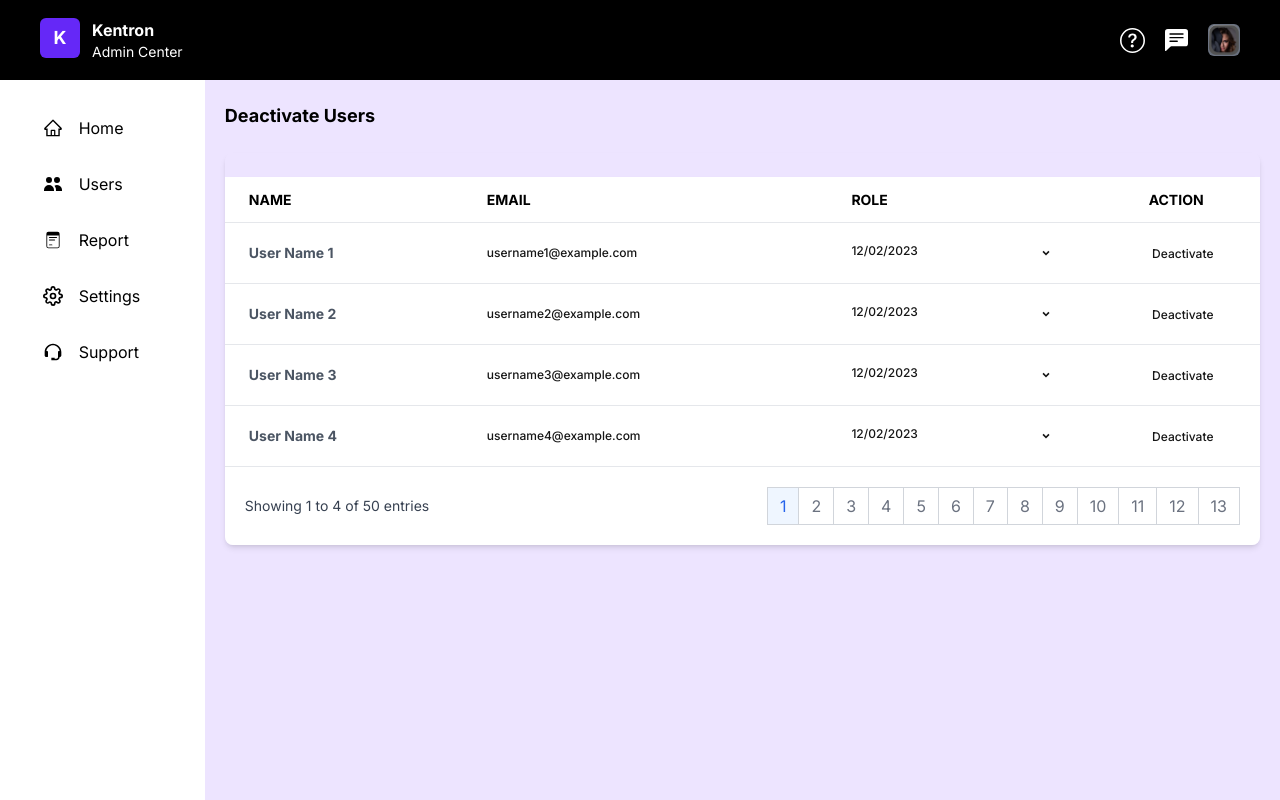
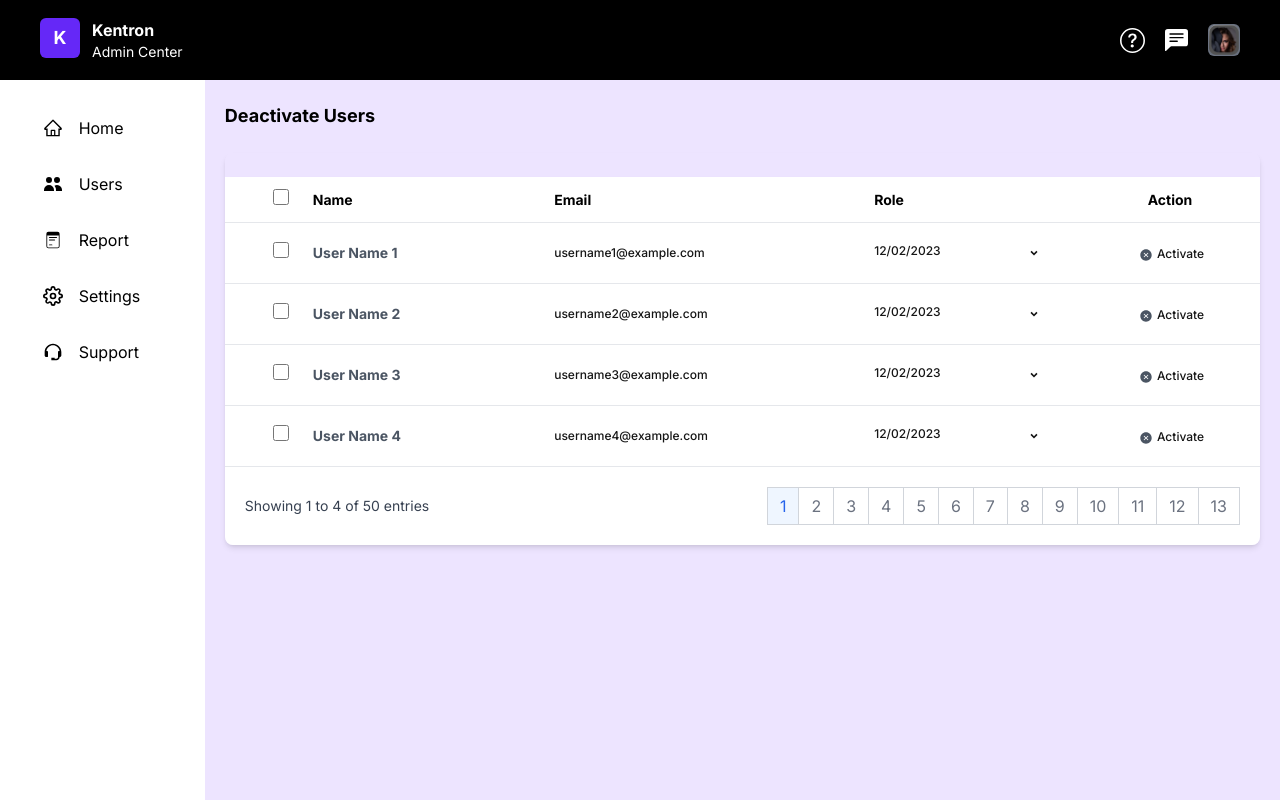
Before and after one commit to CraftonAI/Kentron_Client, a Next.js app: page /admindeactivate in a window 1280 px wide. Built offline with nearby package versions, Linux system fonts and the light colour scheme.

Commit message:
changes as per doc

```diff
--- a/src/app/Admin/home.tsx
+++ b/src/app/Admin/home.tsx
@@ -49,7 +49,7 @@ const HomeMain = () => {
                     size={15}
                     style={{ display: "flex", marginRight: "2px" }}
                   />
-                  Total processes data
+                  Total processes data<span className='flex text-xs text-[#1616164D] mx-1 h-full items-end'>(All time)</span>
                 </div>
               </span>
               <span className="flex flex-col bg-white h-16 w-[14vw] border justify-center rounded-lg">
--- a/src/app/adminactive/page.tsx
+++ b/src/app/adminactive/page.tsx
@@ -33,6 +33,7 @@ const ActiveUsers = () => {
   const indexOfLastItem = currentPage * itemsPerPage;
   const indexOfFirstItem = indexOfLastItem - itemsPerPage;
   const currentItems = data.slice(indexOfFirstItem, indexOfLastItem);
+  const [selectAll, setSelectAll] = useState(false); // Added state for "Select All" checkbox
 
   // Change page
   const paginate = (pageNumber: number) => setCurrentPage(pageNumber);
@@ -40,6 +41,10 @@ const ActiveUsers = () => {
   // Replace 50 with your total number of users
   const pageCount = Math.ceil(data.length / itemsPerPage);
 
+  const handleSelectAllChange = () => {
+    setSelectAll(!selectAll);
+  };
+  const isAllChecked = currentItems.every((user) => selectAll);
   return (
     <div className="flex text-black flex-col bg-[#ede4ff] h-[100vh] overflow-y-scroll justify-between w-full">
       <div className="flex h-20 bg-black text-white">
@@ -56,7 +61,7 @@ const ActiveUsers = () => {
               onClick={openPopup}
               className="flex bg-[#6528F7] h-11 rounded-lg items-center text-sm justify-center text-white font-bold w-[9vw]"
             >
-            <MdPersonAddAlt size={22} className="mx-1" />  Add User
+              <MdPersonAddAlt size={22} className="mx-1" /> Add User
             </button>
           </div>
           {isPopupVisible && <UserPopup onClose={closePopup} />}
@@ -72,7 +77,17 @@ const ActiveUsers = () => {
                         <table className="min-w-max bg-white w-full h-full table-auto">
                           <thead>
                             <tr className="border-b uppercase py-4 text-sm font-bold leading-normal">
-                              <th className="py-3 px-6 text-left">Name</th>
+                              <th className="py-3 px-6 text-left">
+                                <input
+                                  id="selectAllCheckbox"
+                                  type="checkbox"
+                                  value=""
+                                  checked={isAllChecked}
+                                  onChange={handleSelectAllChange}
+                                  className="w-4 h-4 mx-6 text-blue-600 bg-[#6528F7] border-[#6528F7] rounded focus:ring-blue-500 dark:focus:ring-blue-600 dark:ring-offset-[#6528F7] focus:ring-2 dark:bg-[#6528F7] dark:border-[#6528F7]"
+                                />
+                                Name
+                              </th>
                               <th className="py-3 px-6 text-left">Email</th>
                               <th className="py-3 px-6 flex mx-3 text-center">
                                 Role
@@ -88,6 +103,14 @@ const ActiveUsers = () => {
                                 <td className="py-3 px-6 text-left whitespace-nowrap">
                                   <div className="flex items-center">
                                     <span className="font-bold">
+                                      <input
+                                        id={`checkbox-${index}`}
+                                        type="checkbox"
+                                        value=""
+                                        checked={selectAll}
+                                        onChange={() => {}}
+                                        className="w-4 h-4 mx-6 text-blue-600 bg-[#6528F7] border-[#6528F7] rounded focus:ring-blue-500 dark:focus:ring-blue-600 dark:ring-offset-[#6528F7] focus:ring-2 dark:bg-[#6528F7] dark:border-[#6528F7]"
+                                      />{" "}
                                       {user.name}
                                     </span>
                                   </div>
@@ -105,9 +128,8 @@ const ActiveUsers = () => {
                                 </td>
                                 <td className="py-3 px-6 text-center">
                                   <div className="flex h-full items-center item-center justify-center mr-8">
-                                  <IoCloseCircleSharp className="flex mt-1 mx-1"/>
+                                    <IoCloseCircleSharp className="flex mt-1 mx-1" />
                                     <div className="w-4 transform hover:scale-110">
-
                                       {/* Icon or button for action */}
                                       <button className="text-[#161616] h-full items-center font-medium text-xs">
                                         Deactivate
--- a/src/app/admindeactivate/page.tsx
+++ b/src/app/admindeactivate/page.tsx
@@ -3,6 +3,8 @@ import Header from "../Admin/header";
 import SideBar from "../Admin/sidebar";
 import { RiArrowDropDownLine } from "react-icons/ri";
 import React, { useState } from "react";
+import { MdChevronRight, MdKeyboardArrowLeft } from "react-icons/md";
+import { IoCloseCircleSharp } from "react-icons/io5";
 
 const DeactiveUser = () => {
   const data = new Array(50).fill(null).map((_, index) => ({
@@ -18,12 +20,19 @@ const DeactiveUser = () => {
   const indexOfLastItem = currentPage * itemsPerPage;
   const indexOfFirstItem = indexOfLastItem - itemsPerPage;
   const currentItems = data.slice(indexOfFirstItem, indexOfLastItem);
+  const [selectAll, setSelectAll] = useState(false); // Added state for "Select All" checkbox
 
   // Change page
   const paginate = (pageNumber: number) => setCurrentPage(pageNumber);
 
   // Replace 50 with your total number of users
   const pageCount = Math.ceil(data.length / itemsPerPage);
+
+  const handleSelectAllChange = () => {
+    setSelectAll(!selectAll);
+  };
+
+  const isAllChecked = currentItems.every((user) => selectAll);
   return (
     <div className="flex text-black flex-col bg-[#ede4ff] h-[100vh] overflow-y-scroll justify-between w-full">
       <div className="flex h-20 bg-black text-white">
@@ -43,11 +52,21 @@ const DeactiveUser = () => {
                 <div className="overflow-x-auto shadow-md sm:rounded-lg">
                   <div className="inline-block w-full align-middle">
                     <div className="overflow-hidden w-full">
-                    <div className="bg-white shadow-md h-full rounded my-6">
+                      <div className="bg-white shadow-md h-full rounded my-6">
                         <table className="min-w-max bg-white w-full h-full table-auto">
                           <thead>
-                            <tr className="border-b uppercase py-4 text-sm font-bold leading-normal">
-                              <th className="py-3 px-6 text-left">Name</th>
+                            <tr className="border-b py-4 text-sm font-bold leading-normal">
+                              <th className="py-3 px-6 text-left">
+                                <input
+                                  id="selectAllCheckbox"
+                                  type="checkbox"
+                                  value=""
+                                  checked={isAllChecked}
+                                  onChange={handleSelectAllChange}
+                                  className="w-4 h-4 mx-6 text-blue-600 bg-[#6528F7] border-[#6528F7] rounded focus:ring-blue-500 dark:focus:ring-blue-600 dark:ring-offset-[#6528F7] focus:ring-2 dark:bg-[#6528F7] dark:border-[#6528F7]"
+                                />
+                                Name
+                              </th>
                               <th className="py-3 px-6 text-left">Email</th>
                               <th className="py-3 px-6 flex mx-3 text-center">
                                 Role
@@ -63,6 +82,14 @@ const DeactiveUser = () => {
                                 <td className="py-3 px-6 text-left whitespace-nowrap">
                                   <div className="flex items-center">
                                     <span className="font-bold">
+                                      <input
+                                        id={`checkbox-${index}`}
+                                        type="checkbox"
+                                        value=""
+                                        checked={selectAll}
+                                        onChange={() => {}}
+                                        className="w-4 h-4 mx-6 text-blue-600 bg-[#6528F7] border-[#6528F7] rounded focus:ring-blue-500 dark:focus:ring-blue-600 dark:ring-offset-[#6528F7] focus:ring-2 dark:bg-[#6528F7] dark:border-[#6528F7]"
+                                      />
                                       {user.name}
                                     </span>
                                   </div>
@@ -79,11 +106,12 @@ const DeactiveUser = () => {
                                   </span>
                                 </td>
                                 <td className="py-3 px-6 text-center">
-                                  <div className="flex item-center justify-center mr-8">
+                                  <div className="flex h-full items-center item-center justify-center mr-8">
+                                    <IoCloseCircleSharp className="flex mt-1 mx-1" />
                                     <div className="w-4 transform hover:scale-110">
                                       {/* Icon or button for action */}
-                                      <button className="text-[#161616] font-medium text-xs">
-                                        Deactivate
+                                      <button className="text-[#161616] h-full items-center font-medium text-xs">
+                                        Activate
                                       </button>
                                     </div>
                                   </div>
--- a/src/app/adminguest/page.tsx
+++ b/src/app/adminguest/page.tsx
@@ -4,6 +4,7 @@ import { BsPersonFillAdd } from "react-icons/bs";
 import SideBar from "../Admin/sidebar";
 import { RiArrowDropDownLine } from "react-icons/ri";
 import React, { useState } from "react";
+import { IoCloseCircleSharp } from "react-icons/io5";
 
 const ActiveGuest = () => {
   const data = new Array(50).fill(null).map((_, index) => ({
@@ -19,12 +20,28 @@ const ActiveGuest = () => {
   const indexOfLastItem = currentPage * itemsPerPage;
   const indexOfFirstItem = indexOfLastItem - itemsPerPage;
   const currentItems = data.slice(indexOfFirstItem, indexOfLastItem);
+  const [selectAll, setSelectAll] = useState(false); // Added state for "Select All" checkbox
+  const [selectedItems, setSelectedItems] = useState(
+    Array(data.length).fill(false)
+  );
 
   // Change page
   const paginate = (pageNumber: number) => setCurrentPage(pageNumber);
 
   // Replace 50 with your total number of users
   const pageCount = Math.ceil(data.length / itemsPerPage);
+
+  const handleSelectAllChange = () => {
+    setSelectAll(!selectAll);
+  };
+  const handleSelectItemChange = (index: number) => {
+    const newSelectedItems = [...selectedItems];
+    newSelectedItems[index] = !newSelectedItems[index];
+    setSelectedItems(newSelectedItems);
+  };
+
+  const isAllChecked = currentItems.every((user) => selectAll);
+
   return (
     <div className="flex text-black flex-col bg-[#ede4ff] overflow-y-scroll h-[100vh] justify-between w-full">
       <div className="flex h-20 bg-black text-white">
@@ -47,8 +64,18 @@ const ActiveGuest = () => {
                       <div className="bg-white shadow-md h-full rounded my-6">
                         <table className="min-w-max bg-white w-full h-full table-auto">
                           <thead>
-                            <tr className="border-b uppercase py-4 text-sm font-bold leading-normal">
-                              <th className="py-3 px-6 text-left">Name</th>
+                            <tr className="border-b py-4 text-sm font-bold leading-normal">
+                              <th className="py-3 px-6 text-left">
+                                <input
+                                  id="selectAllCheckbox"
+                                  type="checkbox"
+                                  value=""
+                                  checked={isAllChecked}
+                                  onChange={handleSelectAllChange}
+                                  className="w-4 h-4 mx-6 text-blue-600 bg-[#6528F7] border-[#6528F7] rounded focus:ring-blue-500 dark:focus:ring-blue-600 dark:ring-offset-[#6528F7] focus:ring-2 dark:bg-[#6528F7] dark:border-[#6528F7]"
+                                />
+                                Name
+                              </th>
                               <th className="py-3 px-6 text-left">Email</th>
                               <th className="py-3 px-6 flex mx-3 text-center">
                                 Sign-in status
@@ -64,6 +91,16 @@ const ActiveGuest = () => {
                                 <td className="py-3 px-6 text-left whitespace-nowrap">
                                   <div className="flex items-center">
                                     <span className="font-bold">
+                                      <input
+                                        id={`checkbox-${index}`}
+                                        type="checkbox"
+                                        value=""
+                                        checked={selectedItems[index]}
+                                        onChange={() =>
+                                          handleSelectItemChange(index)
+                                        }
+                                        className="w-4 h-4 mx-6 text-blue-600 bg-[#6528F7] border-[#6528F7] rounded focus:ring-blue-500 dark:focus:ring-blue-600 dark:ring-offset-[#6528F7] focus:ring-2 dark:bg-[#6528F7] dark:border-[#6528F7]"
+                                      />
                                       {user.name}
                                     </span>
                                   </div>
@@ -80,10 +117,11 @@ const ActiveGuest = () => {
                                   </span>
                                 </td>
                                 <td className="py-3 px-6 text-center">
-                                  <div className="flex item-center justify-center mr-8">
+                                  <div className="flex h-full items-center item-center justify-center mr-8">
+                                    <IoCloseCircleSharp className="flex mt-1 mx-1" />
                                     <div className="w-4 transform hover:scale-110">
                                       {/* Icon or button for action */}
-                                      <button className="text-[#161616] font-medium text-xs">
+                                      <button className="text-[#161616] h-full items-center font-medium text-xs">
                                         Deactivate
                                       </button>
                                     </div>
--- a/src/app/components/AllWorkspaces/page.tsx
+++ b/src/app/components/AllWorkspaces/page.tsx
@@ -26,7 +26,7 @@ const AllWorkspace = () => {
   // Change page
   const paginate = (pageNumber: number) => setCurrentPage(pageNumber);
 
-  // Replace 50 with your total number of users
+  // Replace 50 with your total number of userss
   const pageCount = Math.ceil(data.length / itemsPerPage);
 
   const handleSelectAllChange = () => {
```
Also changed, not shown: src/app/Admin/popups/userpop.tsx (+31 -10 lines).
